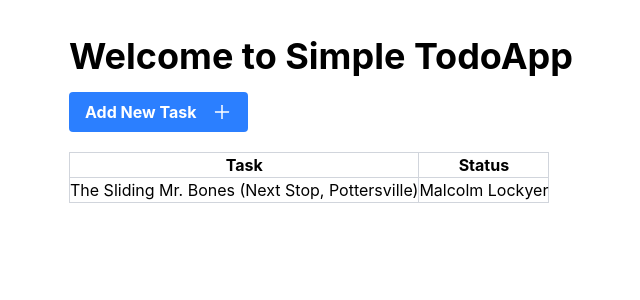
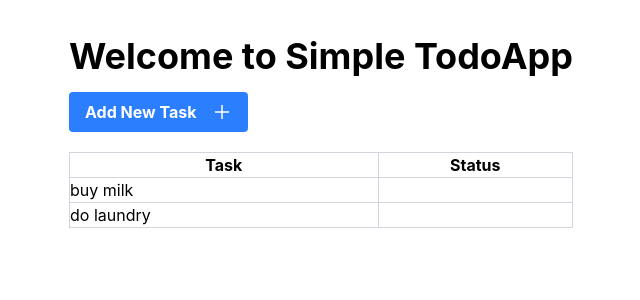
Before and after one commit to JiradaWi/ReactTodo, a Next.js app: page / in a window 1280 px wide. Shown: the top 300 px of the page, without its empty margins (319-959 px from the left). Built offline with nearby package versions, Linux system fonts and the light colour scheme; data requests are answered from the project's data file.

Commit message:
add json server

```diff
--- /dev/null
+++ b/api.ts
@@ -0,0 +1,9 @@
+import type { ITask } from "./types/tasks";
+
+const baseURL = 'http://localhost:3001/';
+
+export const getAllTodos = async (): Promise<ITask[]> => {
+  const res = await fetch(`${baseURL}/tasks`);
+  const todos = await res.json();
+  return todos;
+};
--- a/app/components/AddTask.tsx
+++ b/app/components/AddTask.tsx
@@ -5,7 +5,8 @@ const AddTask = () => {
     return (
     <div>
         <button className="flex items-center gap-2 bg-blue-500 hover:bg-blue-700 text-white font-bold py-2 px-4 rounded">
-            Add New Task <AiOutlinePlus size={20} className="ml-2" />
+            Add New Task
+            <AiOutlinePlus size={20} className="ml-2" />
         </button>
     </div>
 
--- a/app/components/TodoList.tsx
+++ b/app/components/TodoList.tsx
@@ -1,8 +1,13 @@
 import React from "react";
+import type { ITask } from "../../types/tasks";
 
-const TodoList = () => {
+interface TodoListProps {
+  tasks: ITask[];
+}
+
+const TodoList: React.FC<TodoListProps> = ({ tasks }) => {
   return (
-    <table className="border-collapse border border-gray-400">
+    <table className="border-collapse border border-gray-400" style={{ width: "100%" }}>
       <thead>
         <tr>
           <th className="border border-gray-300">Task</th>
@@ -10,10 +15,13 @@ const TodoList = () => {
         </tr>
       </thead>
       <tbody>
-        <tr>
-          <td className="border border-gray-300">The Sliding Mr. Bones (Next Stop, Pottersville)</td>
-          <td className="border border-gray-300">Malcolm Lockyer</td>
-        </tr>
+        {tasks.map((task) => (
+          <tr key={task.id}>
+            <td className="border border-gray-300">{task.text}</td>
+            <td className="border border-gray-300">{task.completed}</td>
+          </tr>
+        ))}
+
       </tbody>
     </table>
   );
--- a/app/page.tsx
+++ b/app/page.tsx
@@ -1,15 +1,18 @@
+import { getAllTodos } from "@/api";
 import AddTask from "./components/AddTask";
 import TodoList from "./components/TodoList";
 
 
-export default function Home() {
+export default async function Home() {
+  const tasks = await getAllTodos();
+  console.log(tasks);
   return (
   <main className="max-w-4xl mx-auto mt-4">
     <div className="text-center my-5 flex flex-col gap-4">
       <h1 className="text-4xl font-bold">Welcome to Simple TodoApp</h1>
       <AddTask />
     </div>
-    <TodoList/>
+    <TodoList tasks={tasks} />
   </main>
   );
 }
--- /dev/null
+++ b/types/tasks.ts
@@ -0,0 +1,5 @@
+export interface ITask {
+    id: string,
+    text: string,
+    completed: boolean
+}
```
